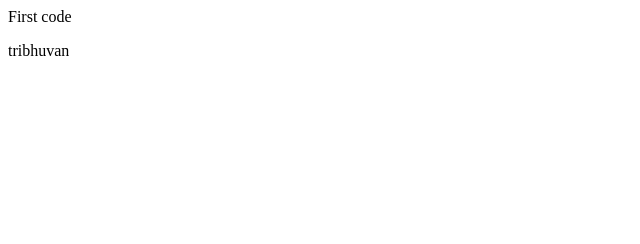
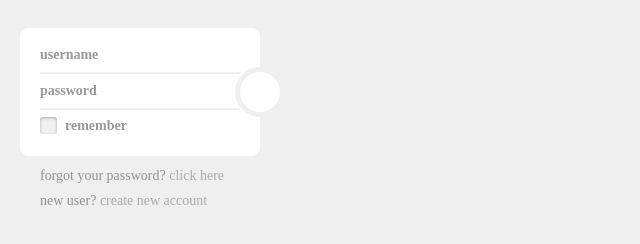
Before and after one commit to tribhuvan4/TizenApplication, a plain HTML site: page moduleCode/app/index.html at #!/login in a window 1280 px wide. Shown: the whole page, without its empty margins (0-640 px from the left). Drawn offline with Linux system fonts and the light colour scheme.

Commit message:
add login and index file edit code

```diff
--- a/moduleCode/app/index.html
+++ b/moduleCode/app/index.html
@@ -1,15 +1,18 @@
 <!doctype html>
-<html lang="en" ng-app="phonecatApp">
+<html lang="en">
   <head>
     <meta charset="utf-8">
     <title>First Module</title>
-
-  <body>
-
+    <link rel="stylesheet" href="lib/css/bootstrap.min.css"></link>
+    <link rel="stylesheet" href="css/login.css"></link>
+    <script src="lib/js/angular.min.js"></script>
+    <script src="lib/js/angular-ui-router.min.js"></script>
+    <script src="js/app.module.js"></script>
+    <script src="js/login/login.controller.js"></script>
+  </head>
+  <body ng-app="myApp">
     <div class="view-container">
-      <div class="view-frame">First code</div>
-	  <p>tribhuvan</p>
-    </div>
-
+      <div ui-view>First code</div>
+	  </div>
   </body>
 </html>
--- /dev/null
+++ b/moduleCode/app/template/login.html
@@ -0,0 +1,30 @@
+<div class="login-form-1">
+		<form id="login-form" name="loginForm" class="text-left"  ng-submit="LoginCtrl.submitForm()">
+			<div class="login-form-main-message"></div>
+			<div class="main-login-form">
+				<div class="login-group">
+					<div class="form-group">
+						<label for="lg_username" class="sr-only">Username</label>
+						<input type="text" ng-model="LoginCtrl.userName" class="form-control" id="lg_username" name="lg_username" placeholder="username"
+                        required>
+                          <!--<p ng-show="loginForm.lg_username.$invalid && !userForm.name.$pristine" class="help-block">Username is required.</p>-->
+
+					</div>
+					<div class="form-group">
+						<label for="lg_password" class="sr-only">Password</label>
+						<input type="password" class="form-control" id="lg_password" name="lg_password" placeholder="password" ng-model="LoginCtrl.password" required>
+                        <!--<p ng-show="loginForm.lg_password.$invalid && !userForm.name.$pristine" class="help-block">Password is required.</p>-->
+					</div>
+					<div class="form-group login-group-checkbox">
+						<input type="checkbox" id="lg_remember" name="lg_remember">
+						<label for="lg_remember">remember</label>
+					</div>
+				</div>
+				<button type="submit" class="login-button"><i class="fa fa-chevron-right"></i></button>
+			</div>
+			<div class="etc-login-form">
+				<p>forgot your password? <a href="#">click here</a></p>
+				<p>new user? <a href="#">create new account</a></p>
+			</div>
+		</form>
+	</div>
```
Also changed, not shown: TizenApplication/moduleCode/app/index.html (deleted, +0 -18 lines), 1 other file.
